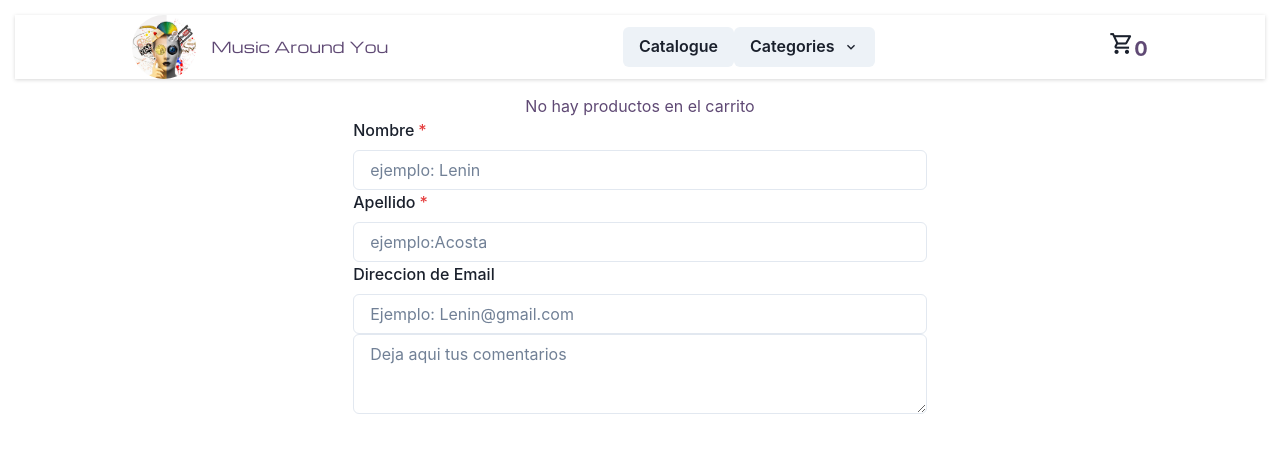
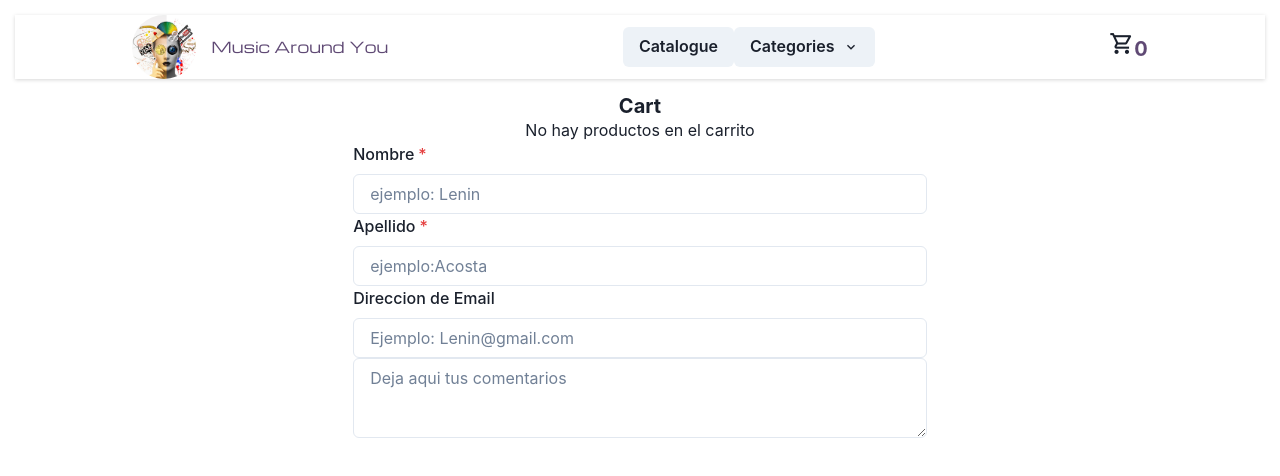
Before and after one commit to Leninead/Music-Around-You, a React (Vite) app: page /cart in a window 1280 px wide. Shown: the top 476 px of the page. Built offline with nearby package versions, Linux system fonts and the light colour scheme.

Commit message:
Agregando los productos al carrito

```diff
--- a/src/App.jsx
+++ b/src/App.jsx
@@ -14,7 +14,7 @@ const App = () => {
 
       <Routes>
         <Route
-          exact
+         exact
           path="/"
           element={
             <Welcome greeting="Te invitamos a vivir una experiencia musical!" />
@@ -23,7 +23,7 @@ const App = () => {
         ;
         <Route exact path="/catalogue" element={<ItemListContainer />} />;
         <Route
-          eaxct
+         exact
           path="/category/:category"
           element={<ItemListContainer />}
         />
--- a/src/components/Cart.jsx
+++ b/src/components/Cart.jsx
@@ -6,57 +6,16 @@ import {
   Input,
   Container,
 } from "@chakra-ui/react";
-import {useState, useContext} from "react";
-import { CartContext } from "../contexts/ShoppingCartContext";
+import {
+  Center,
+  Card,
+  CardBody,
+  CardFooter,
 
-
-const Cart = () => {
-
-  const {cart, setCart} = useContext(CartContext );
-
-
-
-  return (
-    <div className="container-info">
-      <p className="info-cart">No hay productos en el carrito</p>
-      <Container>
-        <FormControl isRequired>
-          <FormLabel>Nombre</FormLabel>
-          <Input placeholder="ejemplo: Lenin" />
-        </FormControl>
-        <FormControl isRequired>
-          <FormLabel>Apellido</FormLabel>
-          <Input placeholder="ejemplo:Acosta" />
-        </FormControl>
-        <FormControl>
-          <FormLabel>Direccion de Email</FormLabel>
-          <Input
-            placeholder="Ejemplo: Lenin@gmail.com"
-            size="md"
-            type="email"
-          />
-
-        </FormControl>
-        <Textarea placeholder='Deja aqui tus comentarios' />
-      </Container>
-    </div>
-  );
-};
-
-export default Cart;
-
-/*
-import React from "react";
-import {
-  FormControl,
-  FormLabel,
-  Textarea,
-  Input,
-  Container,
-  Box,
-  Flex,
-  Spacer,
+  Stack,
+  Heading,
   Text,
+  Divider,
   Button,
 } from "@chakra-ui/react";
 import { useState, useContext } from "react";
@@ -65,38 +24,50 @@ import { CartContext } from "../contexts/ShoppingCartContext";
 const Cart = () => {
   const { cart, setCart } = useContext(CartContext);
 
-  const handleRemoveFromCart = (itemId) => {
-    setCart((prevCart) => prevCart.filter((item) => item.id !== itemId));
+  const removeFromCart = (item) => {
+    const updatedCart = cart.filter((cartItem) => cartItem.id !== item.id);
+    setCart(updatedCart);
+    console.log(updatedCart);
   };
+
 
   return (
     <div className="container-info">
+
+      <Center>
+        <Heading size="md">Cart</Heading>
+
+      </Center>
       {cart.length === 0 ? (
-        <p className="info-cart">No hay productos en el carrito</p>
+        <Text textAlign="center">
+          No hay productos en el carrito
+        </Text>
       ) : (
+        cart.map((item) => (
+          <Card key={item.id} maxW="sm">
+            <CardBody>
+              <Stack mt="6" spacing="3">
+                <Heading size="md">{item.name}</Heading>
+                <Text color="black.600" fontSize="2xl">
+                  Quantity: {item.quantity}
+                </Text>
+                <Text color="black.600" fontSize="2xl">
+                  Price: U$D {item.price}
+                </Text>
+              </Stack>
+            </CardBody>
+            <Divider />
+            <CardFooter className="footer-buttons">
+
+              <Button colorScheme="blue" onClick={() => removeFromCart(item.id)} >
+                Borrar del carrito
+              </Button>
+            </CardFooter>
+          </Card>
+        ))
+      )}
+
       <Container>
-          {cart.map((item) => (
-            <Box key={item.id} p={4} borderWidth="1px" borderRadius="lg">
-              <Flex>
-                <Box>
-                  <Text fontSize="xl">{item.name}</Text>
-                  <Text color="gray.500" fontSize="lg">
-                    Cantidad: {item.quantity}
-                  </Text>
-                </Box>
-                <Spacer />
-                <Box>
-                  <Text fontSize="xl">$ {item.price * item.quantity}</Text>
-                  <Button
-                    size="sm"
-                    onClick={() => handleRemoveFromCart(item.id)}
-                  >
-                    Remover
-                  </Button>
-                </Box>
-              </Flex>
-            </Box>
-          ))}
         <FormControl isRequired>
           <FormLabel>Nombre</FormLabel>
           <Input placeholder="ejemplo: Lenin" />
@@ -115,34 +86,8 @@ const Cart = () => {
         </FormControl>
         <Textarea placeholder="Deja aqui tus comentarios" />
       </Container>
-      )}
     </div>
   );
-};
+}
 
 export default Cart;
-*/
-
-//**Cart Context
-// Descripcion de la actividad
-/*
--Implementa React Context para mantener el estado de compra del user
-
-RECOMENDACIONES
-1) Al clickear comprar en ItemDetail se debe guardar en el CartContext el producto y su cantidad en forma de objeto {name, price, quantity, etc} dentro del array de productos agregados
-2) Detalle importarnte: CartContext debe tener la logica incorporada de no aceptar duplicados y mantener su consistencia.
-3) Metodos recomendados:
-   * addItem(item, quantity) // agregar cierta cantidad de un item al carrito.
-   * removeItem(Itemld) //Remover un item del cart por usando su id
-   * clear() // remover todos los itema
-   * isInCart:(id) => true|false // Ver si el producto ya existe que no lo vuelva a agregar que actualice la cantidad
-
-
-4)  Sacar el stock luego de la compra. Optativo
-
-  -totales parciales:  suma de la cantidad de productos si vale 1000 y eligio tres de ese producto 3000. y un total de la compra de todos los productos
-
-  - En el Cart van a estar los productos y un formulario que tome nombte, email, telefonos, porque cuando mi usuario este de acuerdo con la compra de los productos va a completar un for y ese for va a generar un id de la compra y ese id se lo damos al usuario para que tenga un seguimiento de su compra.
-  Si no hay productos en el carrito no poner el formulario
-
-*/
--- a/src/components/CartWidget.jsx
+++ b/src/components/CartWidget.jsx
@@ -7,7 +7,7 @@ import { CartContext } from '../contexts/ShoppingCartContext'
 const CartWidget = () => {
   const {cart, setCart} = useContext(CartContext );
 
-  const quantity = cart.reduce((acc, curr) => { return acc + curr.quantity;}, 0 );
+  const quantity = cart.reduce((acc, curr) => { return acc + curr.quantity}, 0 );
 
   return (
     <div>
--- a/src/components/Item.jsx
+++ b/src/components/Item.jsx
@@ -1,6 +1,7 @@
 import React from "react";
 
 import {
+  Center,
   Card,
  CardBody,
 
@@ -21,7 +22,7 @@ import { Link } from "react-router-dom";
 const Item = ({ id, img, name, stock, category }) => {
   return (
     <div key={id}>
-
+      <Center>
       <Card  maxW="sm">
         <CardBody>
           <Image src={img} alt="" borderRadius="lg" />
@@ -47,6 +48,9 @@ const Item = ({ id, img, name, stock, category }) => {
         </CardFooter>
       </Card>
 
+      </Center>
+
+
 
 
 
--- a/src/components/ItemCount.jsx
+++ b/src/components/ItemCount.jsx
@@ -54,9 +54,9 @@ const ItemCount = ({ stock, id, price, name }) => {
         <MinusIcon onClick={resta} />
       </Button>
 
-      <Button onClick={()=> agregarAlCarrito} variant="solid" colorScheme="blue">
-        Add to cart: {count}
-      </Button>
+      <Button onClick={agregarAlCarrito} variant="solid" colorScheme="blue">
+       Add to cart: {count}
+       </Button>
 
       <Button variant="solid" colorScheme="gray" onClick={sumar} >
         <AddIcon boxSize={4} />
```
Also changed, not shown: src/contexts/ShoppingCartContext.jsx (line endings or trailing spaces). Lines whose indentation alone changed are shown as unchanged.
